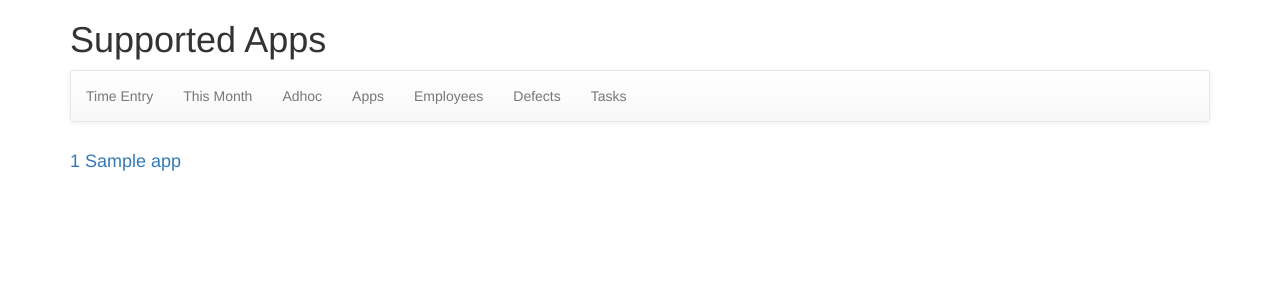
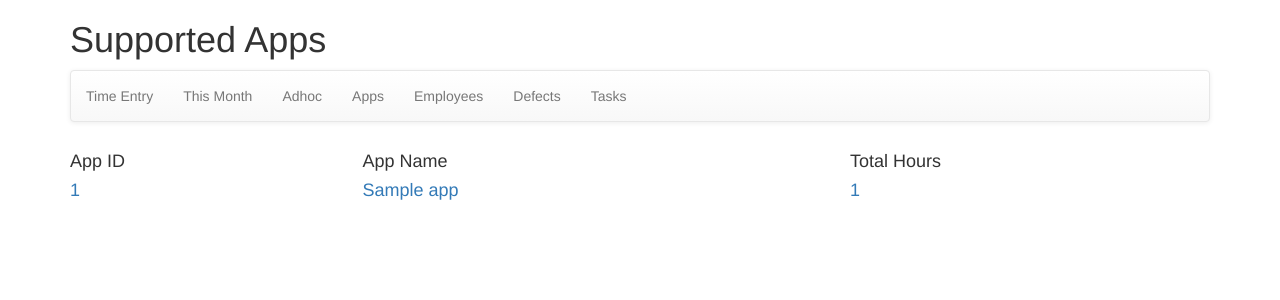
Before and after one commit to xanderyzwich/Timesheets, a Django app: page /timesheet/app/ in a window 1280 px wide. Shown: the top 300 px of the page. Run offline with Django 3.2, Linux system fonts and the light colour scheme; tables that the repository leaves empty hold one stand-in row (values such as "Sample post"); some libraries are stand-ins or nearby versions.

Commit message:
Updated list.html to include total hours, and display in columns

```diff
--- a/mysite/timesheets/templates/timesheets/list.html
+++ b/mysite/timesheets/templates/timesheets/list.html
@@ -16,11 +16,22 @@
         <div class="container-fluid" name="body-box">
             <div class="container">
                 {% if object_list %}
+                    <div class="row">
+                        <h4>
+                            <div class="col-sm-3">{{ object_model|title }} ID</div>
+                            <div class="col-sm-5">{{ object_model|title }} Name</div>
+                            <div class="col-sm-2">Total Hours</div>
+                        </h4>
+                    </div>
                     {% for object in object_list %}
                         <div class="row">
-                            <div class="col-sm-12">
-                                <h4><a href="/timesheet/{{object_model}}/{{ object.id }}/">{{ object }}</a></h4>
-                            </div>
+                            <a href="/timesheet/{{object_model}}/{{ object.id }}/">
+                            <h4>
+                                <div class="col-sm-3">{{ object.id }}</div>
+                                <div class="col-sm-5">{{ object.description }}</div>
+                                <div class="col-sm-2">{{ object.total }}</div>
+                            </h4>
+                            </a>
                         </div>
                     {% endfor %}
                 {% else %}
--- a/mysite/timesheets/views.py
+++ b/mysite/timesheets/views.py
@@ -44,11 +44,19 @@ def adhocs(request):
     """List of all adhoc task entries"""
 
     adhoc_list = Adhoc.objects.all()
+    data_list = list()
+    for item in adhoc_list:
+        hours = Timesheet.objects.filter(adhoc__id=item.id).aggregate(sum=Sum('hours')).get('sum')
+        if hours is None:
+            hours = 0
+        if int(item.hours_projected) > 0:
+            item.description += ' - ' + str(item.hours_projected) + ' hours'
+        data_list.append(ListItem(item.id, item.description, hours))
     template = loader.get_template('timesheets/list.html')
     context = {
-        'object_list': adhoc_list,
+        'object_list': data_list,
         'title': 'Adhoc Tasks',
-        'object_model': 'adhoc',
+        'object_model': 'adhoc'
     }
     return HttpResponse(template.render(context, request))
 
@@ -74,9 +82,15 @@ def apps(request):
     """List of all app entries"""
 
     app_list = App.objects.all()
+    data_list = list()
+    for item in app_list:
+        hours = Timesheet.objects.filter(app__id=item.id).aggregate(sum=Sum('hours')).get('sum')
+        if hours is None:
+            hours = str(0)
+        data_list.append(ListItem(item.id, str(item.name), hours))
     template = loader.get_template('timesheets/list.html')
     context = {
-        'object_list': app_list,
+        'object_list': data_list,
         'title': 'Supported Apps',
         'object_model': 'app',
     }
@@ -104,9 +118,15 @@ def defects(request):
     """List of all defect entries"""
 
     defect_list = Defect.objects.all()
+    data_list = list()
+    for item in defect_list:
+        hours = Timesheet.objects.filter(defect__id=item.id).aggregate(sum=Sum('hours')).get('sum')
+        if hours is None:
+            hours = str(0)
+        data_list.append(ListItem(item.id, str(item.app) + ': ' + str(item.description), hours))
     template = loader.get_template('timesheets/list.html')
     context = {
-        'object_list': defect_list,
+        'object_list': data_list,
         'title': 'Supported Defects',
         'object_model': 'defect',
     }
@@ -134,9 +154,15 @@ def employees(request):
     """List of all support employees"""
 
     employee_list = Employee.objects.all()
+    data_list = list()
+    for item in employee_list:
+        hours = Timesheet.objects.filter(emp__id=item.id).aggregate(sum=Sum('hours')).get('sum')
+        if hours is None:
+            hours = str(0)
+        data_list.append(ListItem(item.id, item.name(), hours))
     template = loader.get_template('timesheets/list.html')
     context = {
-        'object_list': employee_list,
+        'object_list': data_list,
         'title': 'Support Employees',
         'object_model': 'employee',
     }
@@ -164,9 +190,15 @@ def tasks(request):
     """List of all tasks (includes adhoc and defect collective data)"""
 
     task_list = Task.objects.all()
+    data_list = list()
+    for item in task_list:
+        hours = Timesheet.objects.filter(task__type=item.type).aggregate(sum=Sum('hours')).get('sum')
+        if hours is None:
+            hours = str(0)
+        data_list.append(ListItem(item.type, ' ', hours))
     template = loader.get_template('timesheets/list.html')
     context = {
-        'object_list': task_list,
+        'object_list': data_list,
         'title': 'Support Tasks',
         'object_model': 'task',
     }
@@ -218,3 +250,9 @@ def time_limit(year, month, day):
         timesheet_list = Timesheet.objects.filter(date__month=month, date__year=year, date__day=day)
         time_string += str(day) + ' ' + calendar.month_name[month] + ' ' + str(year)
     return timesheet_list, time_string
+
+class ListItem:
+    def __init__(self, id, description, total):
+        self.id = id
+        self.description = description
+        self.total = total
```
